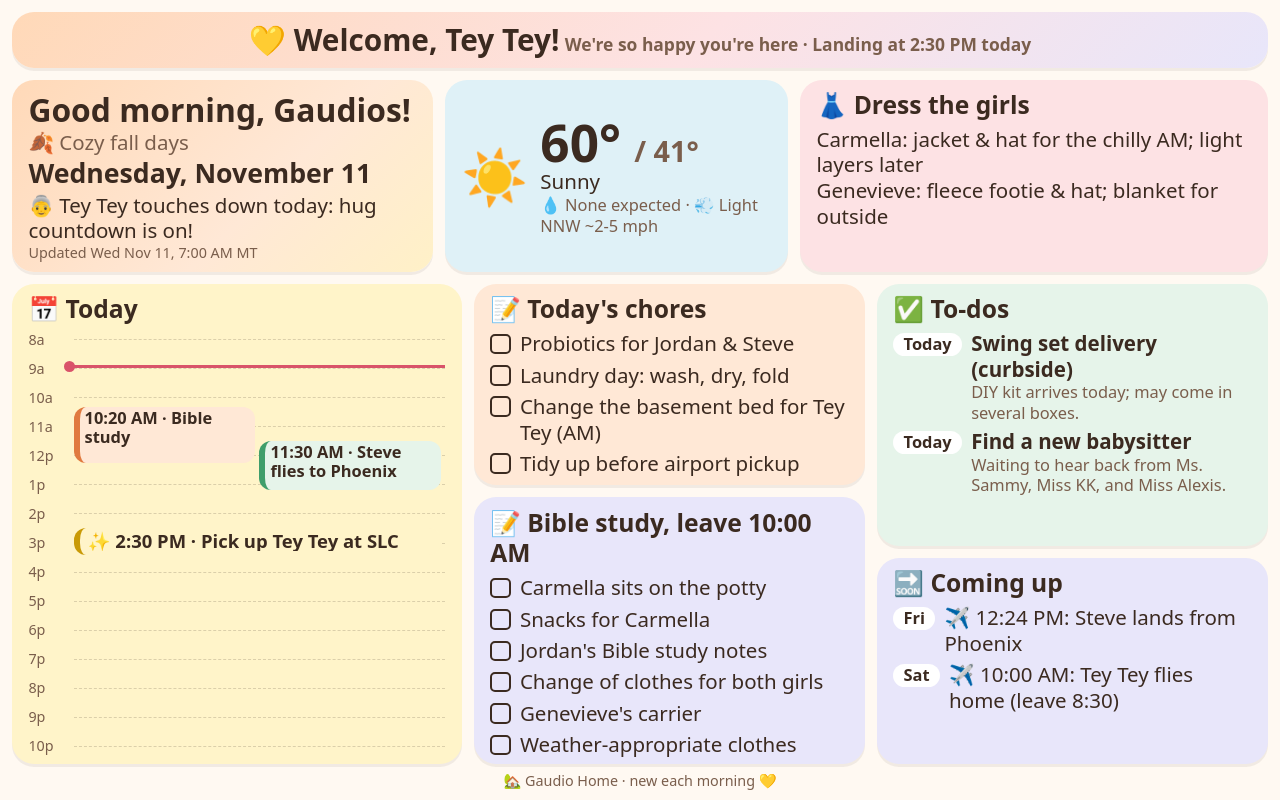
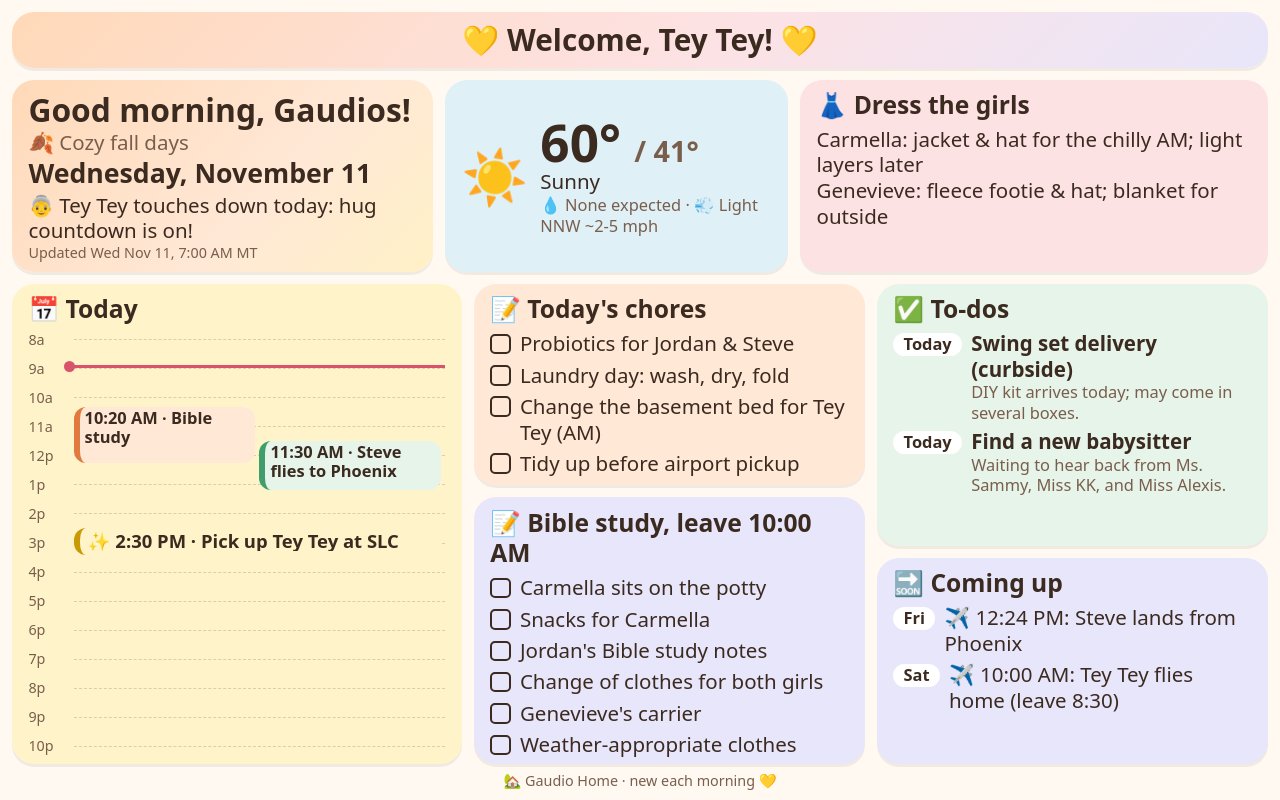
Before and after one commit to GaudioFam/gh-c07dcd4335, a plain HTML site: page index.html in a window 1280 px wide. Drawn offline with Linux system fonts and the light colour scheme.

Commit message:
update 2026-11-11 08:52

```diff
--- a/index.html
+++ b/index.html
@@ -58,7 +58,7 @@ function tick(){const n=den();$('greet').textContent=(n.h<12?'Good morning':n.h<
  if(Date.now()-LOADED>3600000)location.reload()}
 function guests(n){const w=$('welcome');const g=(D&&D.GUESTS||[]).filter(x=>x.from<=n.iso&&n.iso<=x.to);if(!g.length){if(w.style.display!=='none'){w.style.display='none';D&&fit()}return}
  const nm=g.map(x=>x.name),names=nm.length>1?nm.slice(0,-1).join(', ')+' & '+nm[nm.length-1]:nm[0],notes=g.map(x=>x.from===n.iso&&x.arrive?x.arrive:x.to===n.iso?'Last day together, soak it up!':x.note||'').filter(Boolean).join(' · ');
- const html='<b>💛 Welcome, '+esc(names)+'!</b> <span class="soft">We\'re so happy you\'re here'+(notes?' · '+esc(notes):'')+'</span>';if(w.innerHTML!==html||w.style.display!=='block'){w.innerHTML=html;w.style.display='block';fit()}}
+ const html='<b>💛 Welcome, '+esc(names)+'! 💛</b>';if(w.innerHTML!==html||w.style.display!=='block'){w.innerHTML=html;w.style.display='block';fit()}}
 function fit(){if(innerWidth<=960){document.documentElement.style.setProperty('--fs','21px');return}const r=document.documentElement;let f=Math.max(16,Math.min(24,innerHeight/39));
  const over=()=>document.body.scrollHeight>innerHeight+1||[...document.querySelectorAll('.col')].some(c=>c.scrollHeight>c.clientHeight+1)||[...document.querySelectorAll('.col>.card')].some(c=>c.scrollHeight>c.clientHeight+1);
  r.style.setProperty('--fs',f+'px');while(f>12&&over()){f-=.5;r.style.setProperty('--fs',f+'px')}
```
